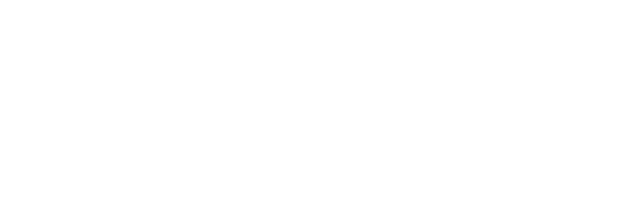
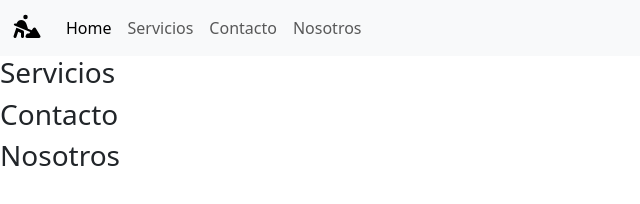
Before and after one commit to aletriste/front_v01, a plain HTML site: page index.html in a window 1280 px wide. Shown: the whole page, without its empty margins (0-640 px from the left). Drawn offline with nearby package versions, Linux system fonts and the light colour scheme.

Commit message:
ya empeze hacer la pagina

```diff
--- a/index.html
+++ b/index.html
@@ -3,9 +3,53 @@
 <head>
     <meta charset="UTF-8">
     <meta name="viewport" content="width=device-width, initial-scale=1.0">
-    <title>Document</title>
+    <link href="https://cdn.jsdelivr.net/npm/bootstrap@5.3.3/dist/css/bootstrap.min.css" rel="stylesheet" integrity="sha384-QWTKZyjpPEjISv5WaRU9OFeRpok6YctnYmDr5pNlyT2bRjXh0JMhjY6hW+ALEwIH" crossorigin="anonymous">
+    <title>Proyecto</title>
 </head>
 <body>
+    <nav class="navbar navbar-expand-lg bg-body-tertiary">
+        <div class="container-fluid">
+          <a class="navbar-brand" href="#"><img src="./assets/icons/person-digging-solid.svg" alt="Logo" width="30" height="24" class="d-inline-block align-text-top"></a>
+          <button class="navbar-toggler" type="button" data-bs-toggle="collapse" data-bs-target="#navbarNav" aria-controls="navbarNav" aria-expanded="false" aria-label="Toggle navigation">
+            <span class="navbar-toggler-icon"></span>
+          </button>
+          <div class="collapse navbar-collapse" id="navbarNav">
+            <ul class="navbar-nav">
+              <li class="nav-item">
+                <a class="nav-link active" aria-current="page" href="#">Home</a>
+              </li>
+              <li class="nav-item">
+                <a class="nav-link" href="#servicios">Servicios</a>
+              </li>
+              <li class="nav-item">
+                <a class="nav-link" href="#contacto">Contacto</a>
+              </li>
+              <li class="nav-item">
+                <a class="nav-link" href="#nosotros">Nosotros</a>
+              </li>
+            </ul>
+          </div>
+        </div>
+    </nav>
+    <main>
+    <section name="servicios">
+        <div>
+            <h3>Servicios</h3>
+        </div>
+    </section>
+    <section name="contacto">
+        <div>
+            <h3>Contacto</h3>
+        </div>
+    </section>
+    <section name="Nosotros" >
+        <div>
+            <h3>Nosotros</h3>
+        </div>
+    </section>
+    </main>
 
+
+    <script src="https://cdn.jsdelivr.net/npm/bootstrap@5.3.3/dist/js/bootstrap.bundle.min.js" integrity="sha384-YvpcrYf0tY3lHB60NNkmXc5s9fDVZLESaAA55NDzOxhy9GkcIdslK1eN7N6jIeHz" crossorigin="anonymous"></script>
 </body>
 </html>
```
Also changed, not shown: assets/icons/person-digging-solid.svg (added).
